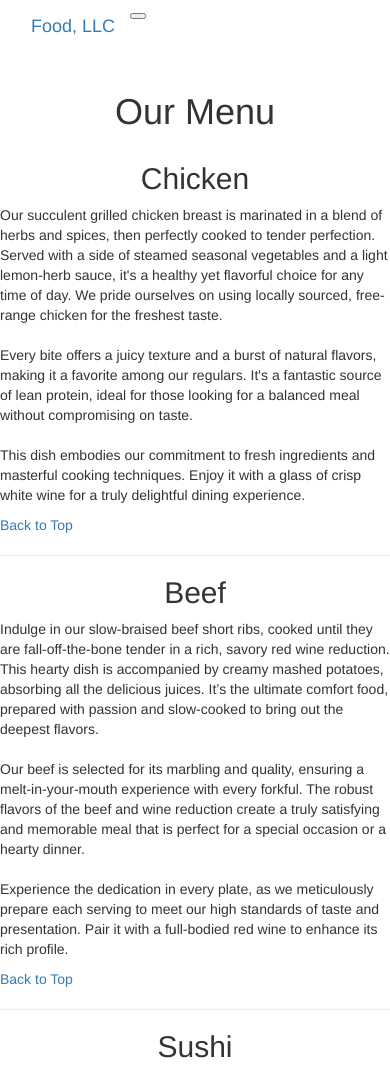
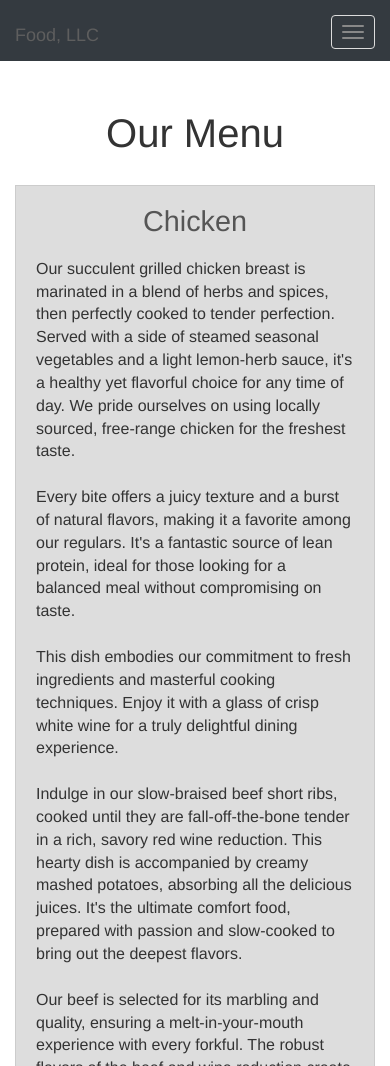
Before and after one commit to ksshreya/coursera-jhu-web-dev, a plain HTML site: page module3-solution/index.html in a window 390 px wide. Shown: the top 1066 px of the page. Drawn offline with nearby package versions, Linux system fonts and the light colour scheme.

Commit message:
Complete Module 3 Solution with responsive navbar

```diff
--- a/module3-solution/css/styles.css
+++ b/module3-solution/css/styles.css
@@ -1,19 +1,94 @@
-.menu-content-wrapper {
-    min-height: 900px;
+/* GENERAL */
+body {
+    font-size: 16px;
+    color: #333;
+}
+
+/* HEADER */
+#header-nav {
+    border-radius: 0;
+    border: 0;
+    background-color: #343a40;
+}
+
+.navbar-brand {
+    padding-top: 25px;
+    line-height: normal;
+    height: auto;
+}
+
+.navbar-brand h1 {
+    color: #f8f8f8;
+    font-size: 1.5em;
+    text-transform: uppercase;
+    font-weight: bold;
+    margin-top: 0;
+    margin-bottom: 0;
+    line-height: .75;
+}
+
+.navbar-toggle {
+    border: 1px solid #61122f;
+    margin-top: 15px;
+}
+
+.navbar-toggle .icon-bar {
+    background-color: #fff;
+}
+
+#collapsable-nav {
+    background-color: #222;
+    border-top: 0;
+    margin: 0;
+    padding: 0;
+    box-shadow: 0 0 10px rgba(0,0,0,.5);
+}
+
+#collapsable-nav a {
+    color: #fff;
+    font-size: 1.2em;
+    font-weight: bold;
+    padding: 10px 15px;
+    border-bottom: 1px solid #444;
+}
+
+#collapsable-nav a:hover,
+#collapsable-nav a:focus {
+    background-color: #555;
+}
+
+#collapsable-nav li:last-child {
+    border-bottom: 0;
+}
+
+/* MAIN CONTENT */
+#main-content {
+    margin-top: 30px;
+}
+
+h1.text-center {
+    font-size: 2.5em;
+    margin-bottom: 30px;
+}
+
+#graded-main-section .section-content {
+    background-color: #dddddd;
+    border: 1px solid #cccccc;
+    padding: 20px;
+    margin-bottom: 30px;
+    min-height: 1000px;
     overflow: auto;
 }
 
-@media (max-width: 767.98px) {
-    .navbar-collapse .nav-item {
-        border-bottom: 1px solid #666;
-    }
+#graded-main-section .section-content h3 {
+    margin-top: 0;
+    margin-bottom: 20px;
+    font-size: 1.8em;
+    color: #555;
+}
 
-    .navbar-collapse .nav-item:last-child {
-        border-bottom: none;
-    }
-
-    .navbar-collapse .nav-item a {
-        padding-top: 15px;
-        padding-bottom: 15px;
+@media (min-width: 768px) {
+    #collapsable-nav {
+        display: none !important;
     }
 }
--- a/module3-solution/index.html
+++ b/module3-solution/index.html
@@ -3,32 +3,37 @@
 
 <head>
     <meta charset="UTF-8">
-    <meta name="viewport" content="width=device-width, initial-scale=1.0">
-    <title>Static Restaurant Site</title>
+    <meta name="viewport" content="width=device-width, initial-scale=1">
+    <title>Food, LLC - Our Menu</title>
     <link rel="stylesheet" href="examples/Lecture25/bootstrap-3.3.7-dist/css/bootstrap.min.css">
     <link rel="stylesheet" href="css/styles.css">
 </head>
 
 <body>
     <header>
-        <nav class="navbar navbar-expand-md navbar-dark bg-dark">
+        <nav id="header-nav" class="navbar navbar-default">
             <div class="container-fluid">
-                <a class="navbar-brand" href="#">Food, LLC</a>
-                <button class="navbar-toggler d-md-none" type="button" data-bs-toggle="collapse"
-                    data-bs-target="#navbarNav" aria-controls="navbarNav" aria-expanded="false"
-                    aria-label="Toggle navigation">
-                    <span class="navbar-toggler-icon"></span>
-                </button>
-                <div class="collapse navbar-collapse" id="navbarNav">
-                    <ul class="navbar-nav ms-auto d-md-none">
-                        <li class="nav-item text-center">
-                            <a class="nav-link" href="#chicken-heading">Chicken</a>
+                <div class="navbar-header">
+                    <a class="navbar-brand" href="#">Food, LLC</a>
+
+                    <button type="button" class="navbar-toggle collapsed visible-xs" data-toggle="collapse" data-target="#collapsable-nav" aria-expanded="false">
+                        <span class="sr-only">Toggle navigation</span>
+                        <span class="icon-bar"></span>
+                        <span class="icon-bar"></span>
+                        <span class="icon-bar"></span>
+                    </button>
+                </div>
+
+                <div id="collapsable-nav" class="collapse navbar-collapse">
+                    <ul id="nav-list" class="nav navbar-nav navbar-right">
+                        <li class="text-center">
+                            <a href="#">Chicken</a>
                         </li>
-                        <li class="nav-item text-center">
-                            <a class="nav-link" href="#beef-heading">Beef</a>
+                        <li class="text-center">
+                            <a href="#">Beef</a>
                         </li>
-                        <li class="nav-item text-center">
-                            <a class="nav-link" href="#sushi-heading">Sushi</a>
+                        <li class="text-center">
+                            <a href="#">Sushi</a>
                         </li>
                     </ul>
                 </div>
@@ -36,68 +41,42 @@
         </nav>
     </header>
 
-    <main class="container">
-        <h1 class="text-center my-4">Our Menu</h1>
-        <section id="full-menu-section" class="row">
-            <div class="col-12">
-                <div class="p-3 my-3 border bg-light menu-content-wrapper">
-                    <h2 class="text-center" id="chicken-heading">Chicken</h2>
+    <div id="main-content" class="container">
+        <h1 class="text-center">Our Menu</h1>
+
+        <section id="graded-main-section" class="row">
+            <div class="col-xs-12">
+                <div class="section-content">
+                    <h3 class="text-center">Chicken</h3>
                     <p>
-                        Our succulent grilled chicken breast is marinated in a blend of herbs and spices, then perfectly
-                        cooked to tender perfection. Served with a side of steamed seasonal vegetables and a light
-                        lemon-herb sauce, it's a healthy yet flavorful choice for any time of day. We pride ourselves on
-                        using locally sourced, free-range chicken for the freshest taste.
+                        Our succulent grilled chicken breast is marinated in a blend of herbs and spices, then perfectly cooked to tender perfection. Served with a side of steamed seasonal vegetables and a light lemon-herb sauce, it's a healthy yet flavorful choice for any time of day. We pride ourselves on using locally sourced, free-range chicken for the freshest taste.
                         <br><br>
-                        Every bite offers a juicy texture and a burst of natural flavors, making it a favorite among our
-                        regulars. It's a fantastic source of lean protein, ideal for those looking for a balanced meal
-                        without compromising on taste.
+                        Every bite offers a juicy texture and a burst of natural flavors, making it a favorite among our regulars. It's a fantastic source of lean protein, ideal for those looking for a balanced meal without compromising on taste.
                         <br><br>
-                        This dish embodies our commitment to fresh ingredients and masterful cooking techniques. Enjoy
-                        it with a glass of crisp white wine for a truly delightful dining experience.
-                    </p>
-                    <p class="d-block d-md-none text-end"> <a href="#top">Back to Top</a>
-                    </p>
-                    <hr>
-                    <h2 class="text-center" id="beef-heading">Beef</h2>
-                    <p>
-                        Indulge in our slow-braised beef short ribs, cooked until they are fall-off-the-bone tender in a
-                        rich, savory red wine reduction. This hearty dish is accompanied by creamy mashed potatoes,
-                        absorbing all the delicious juices. It’s the ultimate comfort food, prepared with passion and
-                        slow-cooked to bring out the deepest flavors.
+                        This dish embodies our commitment to fresh ingredients and masterful cooking techniques. Enjoy it with a glass of crisp white wine for a truly delightful dining experience.
                         <br><br>
-                        Our beef is selected for its marbling and quality, ensuring a melt-in-your-mouth experience with
-                        every forkful. The robust flavors of the beef and wine reduction create a truly satisfying and
-                        memorable meal that is perfect for a special occasion or a hearty dinner.
+                        Indulge in our slow-braised beef short ribs, cooked until they are fall-off-the-bone tender in a rich, savory red wine reduction. This hearty dish is accompanied by creamy mashed potatoes, absorbing all the delicious juices. It's the ultimate comfort food, prepared with passion and slow-cooked to bring out the deepest flavors.
                         <br><br>
-                        Experience the dedication in every plate, as we meticulously prepare each serving to meet our
-                        high standards of taste and presentation. Pair it with a full-bodied red wine to enhance its
-                        rich profile.
-                    </p>
-                    <p class="d-block d-md-none text-end"> <a href="#top">Back to Top</a>
-                    </p>
-                    <hr>
-                    <h2 class="text-center" id="sushi-heading">Sushi</h2>
-                    <p>
-                        Explore our exquisite selection of freshly prepared sushi, featuring a vibrant array of nigiri,
-                        sashimi, and maki rolls. Our expert sushi chefs craft each piece with precision, using the
-                        freshest seafood sourced daily. From classic tuna and salmon to exotic specialty rolls, there’s
-                        something to tantalize every palate.
+                        Our beef is selected for its marbling and quality, ensuring a melt-in-your-mouth experience with every forkful. The robust flavors of the beef and wine reduction create a truly satisfying and memorable meal that is perfect for a special occasion or a hearty dinner.
                         <br><br>
-                        Each piece of sushi is a work of art, showcasing the natural beauty and delicate flavors of the
-                        ingredients. We use premium sushi rice, seasoned just right, to complement the fresh fish and
-                        vegetables. Our menu includes vegetarian options and cooked rolls as well, ensuring variety for
-                        everyone.
+                        Experience the dedication in every plate, as we meticulously prepare each serving to meet our high standards of taste and presentation. Pair it with a full-bodied red wine to enhance its rich profile.
                         <br><br>
-                        Dive into a world of authentic Japanese flavors, presented beautifully and served with
-                        traditional accompaniments like soy sauce, wasabi, and pickled ginger. A perfect choice for a
-                        light lunch or a sophisticated dinner.
-                    </p>
-                    <p class="d-block d-md-none text-end"> <a href="#top">Back to Top</a>
+                        Explore our exquisite selection of freshly prepared sushi, featuring a vibrant array of nigiri, sashimi, and maki rolls. Our expert sushi chefs craft each piece with precision, using the freshest seafood sourced daily. From classic tuna and salmon to exotic specialty rolls, there's something to tantalize every palate.
+                        <br><br>
+                        Each piece of sushi is a work of art, showcasing the natural beauty and delicate flavors of the ingredients. We use premium sushi rice, seasoned just right, to complement the fresh fish and vegetables. Our menu includes vegetarian options and cooked rolls as well, ensuring variety for everyone.
+                        <br><br>
+                        Dive into a world of authentic Japanese flavors, presented beautifully and served with traditional accompaniments like soy sauce, wasabi, and pickled ginger. A perfect choice for a light lunch or a sophisticated dinner.
+                        <br><br>
+                        Lorem ipsum dolor sit amet, consectetur adipiscing elit. Sed do eiusmod tempor incididunt ut labore et dolore magna aliqua. Ut enim ad minim veniam, quis nostrud exercitation ullamco laboris nisi ut aliquip ex ea commodo consequat. Duis aute irure dolor in reprehenderit in voluptate velit esse cillum dolore eu fugiat nulla pariatur. Excepteur sint occaecat cupidatat non proident, sunt in culpa qui officia deserunt mollit anim id est laborum.
+                        <br><br>
+                        Duis aute irure dolor in reprehenderit in voluptate velit esse cillum dolore eu fugiat nulla pariatur. Excepteur sint occaecat cupidatat non proident, sunt in culpa qui officia deserunt mollit anim id est laborum. Lorem ipsum dolor sit amet, consectetur adipiscing elit. Sed do eiusmod tempor incididunt ut labore et dolore magna aliqua. Ut enim ad minim veniam, quis nostrud exercitation ullamco laboris nisi ut aliquip ex ea commodo consequat.
+                        <br><br>
+                        Sed do eiusmod tempor incididunt ut labore et dolore magna aliqua. Ut enim ad minim veniam, quis nostrud exercitation ullamco laboris nisi ut aliquip ex ea commodo consequat. Duis aute irure dolor in reprehenderit in voluptate velit esse cillum dolore eu fugiat nulla pariatur. Excepteur sint occaecat cupidatat non proident, sunt in culpa qui officia deserunt mollit anim id est laborum.
                     </p>
                 </div>
             </div>
         </section>
-    </main>
+    </div>
 
     <script src="https://ajax.googleapis.com/ajax/libs/jquery/1.12.4/jquery.min.js"></script>
     <script src="examples/Lecture25/bootstrap-3.3.7-dist/js/bootstrap.min.js"></script>
```
